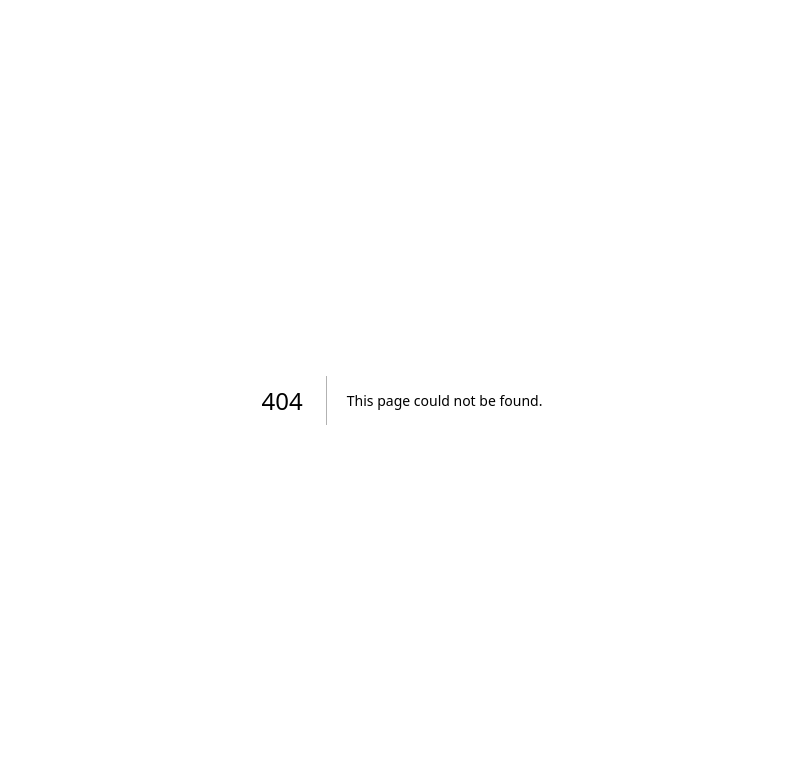
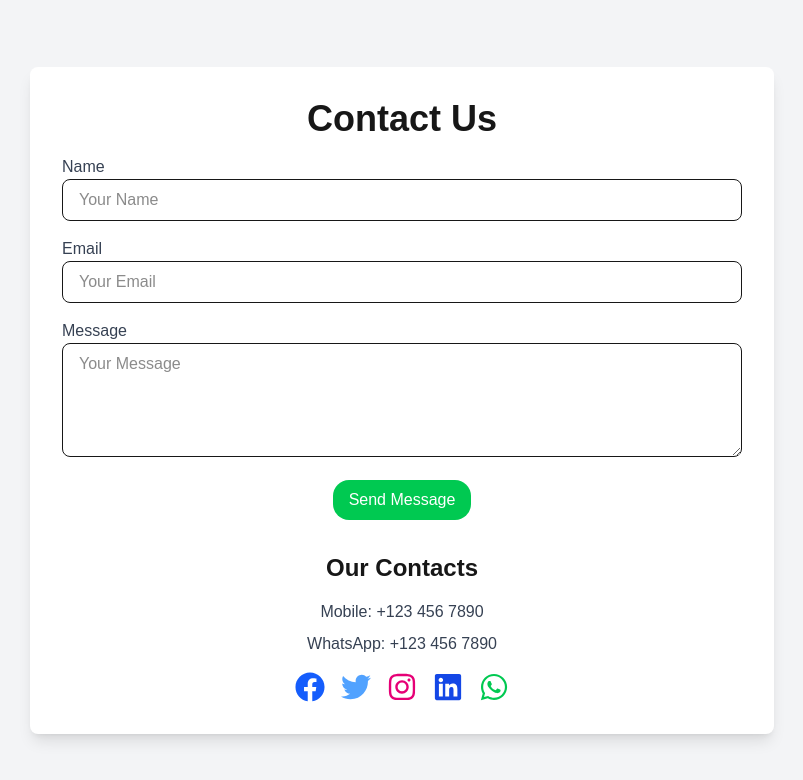
Before and after one commit to CodeCraftBilal/Bloging-Website, a Next.js app: page /contact in a window 1280 px wide. Before the commit this address had no page. Shown: the top 780 px of the page, without its empty margins (238-1041 px from the left). Built offline with nearby package versions, Linux system fonts and the light colour scheme.

Commit message:
created and updated about and contact pages

```diff
--- /dev/null
+++ b/app/about/page.js
@@ -0,0 +1,25 @@
+import React from 'react';
+
+const About = () => {
+  return (
+    <div className="min-h-screen bg-gray-100 flex flex-col items-center justify-center p-5">
+      <div className="max-w-4xl bg-white shadow-lg rounded-lg overflow-hidden p-8">
+        <h1 className="text-4xl font-bold mb-4 text-center text-black">About Us</h1>
+        <p className="text-gray-700 mb-4">
+          Welcome to our blog! We are passionate about sharing knowledge and insights on various topics. Our mission is to provide valuable content that inspires, educates, and entertains our readers.
+        </p>
+        <p className="text-gray-700 mb-4">
+          Our team consists of experienced writers and experts in different fields who are dedicated to bringing you the best information and stories. We believe in the power of words and the impact they can have on people's lives.
+        </p>
+        <p className="text-gray-700 mb-4">
+          Thank you for visiting our blog. We hope you enjoy reading our posts as much as we enjoy creating them. If you have any questions or feedback, feel free to reach out to us.
+        </p>
+        <div className="text-center">
+          <button className="bg-green-500 text-white px-4 py-2 rounded-2xl hover:bg-green-600 transition-all">Contact Us</button>
+        </div>
+      </div>
+    </div>
+  );
+};
+
+export default About;
--- /dev/null
+++ b/app/contact/page.js
@@ -0,0 +1,54 @@
+"use client"
+import React from 'react';
+import { FaFacebook, FaTwitter, FaInstagram, FaLinkedin, FaWhatsapp } from 'react-icons/fa';
+
+const Contact = () => {
+  return (
+    <div className="min-h-screen bg-gray-100 flex flex-col items-center justify-center p-5">
+      <div className="w-[60%] bg-white shadow-lg rounded-lg overflow-hidden p-8">
+        <h1 className="text-4xl font-bold mb-4 text-center">Contact Us</h1>
+        <form className="space-y-4 mb-8">
+          <div>
+            <label className="block text-gray-700">Name</label>
+            <input type="text" className="w-full px-4 py-2 border rounded-lg focus:outline-none focus:ring-2 focus:ring-green-500" placeholder="Your Name" />
+          </div>
+          <div>
+            <label className="block text-gray-700">Email</label>
+            <input type="email" className="w-full px-4 py-2 border rounded-lg focus:outline-none focus:ring-2 focus:ring-green-500" placeholder="Your Email" />
+          </div>
+          <div>
+            <label className="block text-gray-700">Message</label>
+            <textarea className="w-full px-4 py-2 border rounded-lg focus:outline-none focus:ring-2 focus:ring-green-500" rows="4" placeholder="Your Message"></textarea>
+          </div>
+          <div className="text-center">
+            <button type="submit" className="bg-green-500 text-white px-4 py-2 rounded-2xl hover:bg-green-600 transition-all">Send Message</button>
+          </div>
+        </form>
+        <div className="text-center">
+          <h2 className="text-2xl font-bold mb-4">Our Contacts</h2>
+          <p className="text-gray-700 mb-2">Mobile: +123 456 7890</p>
+          <p className="text-gray-700 mb-2">WhatsApp: +123 456 7890</p>
+          <div className="flex justify-center space-x-4 mt-4">
+            <a href="https://facebook.com" target="_blank" rel="noopener noreferrer" className="text-blue-600 hover:text-blue-800">
+              <FaFacebook size={30} />
+            </a>
+            <a href="https://twitter.com" target="_blank" rel="noopener noreferrer" className="text-blue-400 hover:text-blue-600">
+              <FaTwitter size={30} />
+            </a>
+            <a href="https://instagram.com" target="_blank" rel="noopener noreferrer" className="text-pink-600 hover:text-pink-800">
+              <FaInstagram size={30} />
+            </a>
+            <a href="https://linkedin.com" target="_blank" rel="noopener noreferrer" className="text-blue-700 hover:text-blue-900">
+              <FaLinkedin size={30} />
+            </a>
+            <a href="https://wa.me/1234567890" target="_blank" rel="noopener noreferrer" className="text-green-500 hover:text-green-700">
+              <FaWhatsapp size={30} />
+            </a>
+          </div>
+        </div>
+      </div>
+    </div>
+  );
+};
+
+export default Contact;
```
Also changed, not shown: package.json (+4 -3 lines), 1 other file (tests, documents, lock files or other folders).
